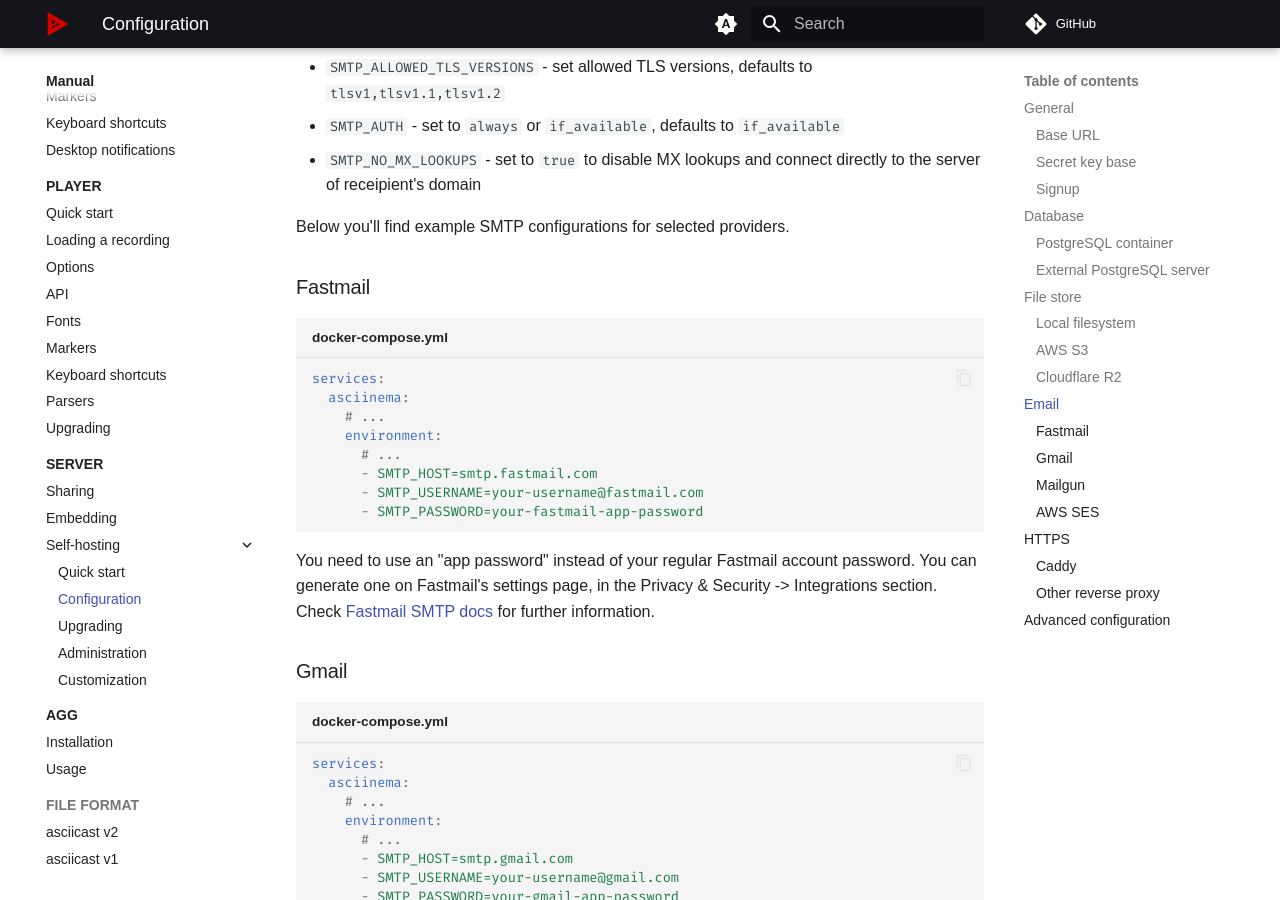
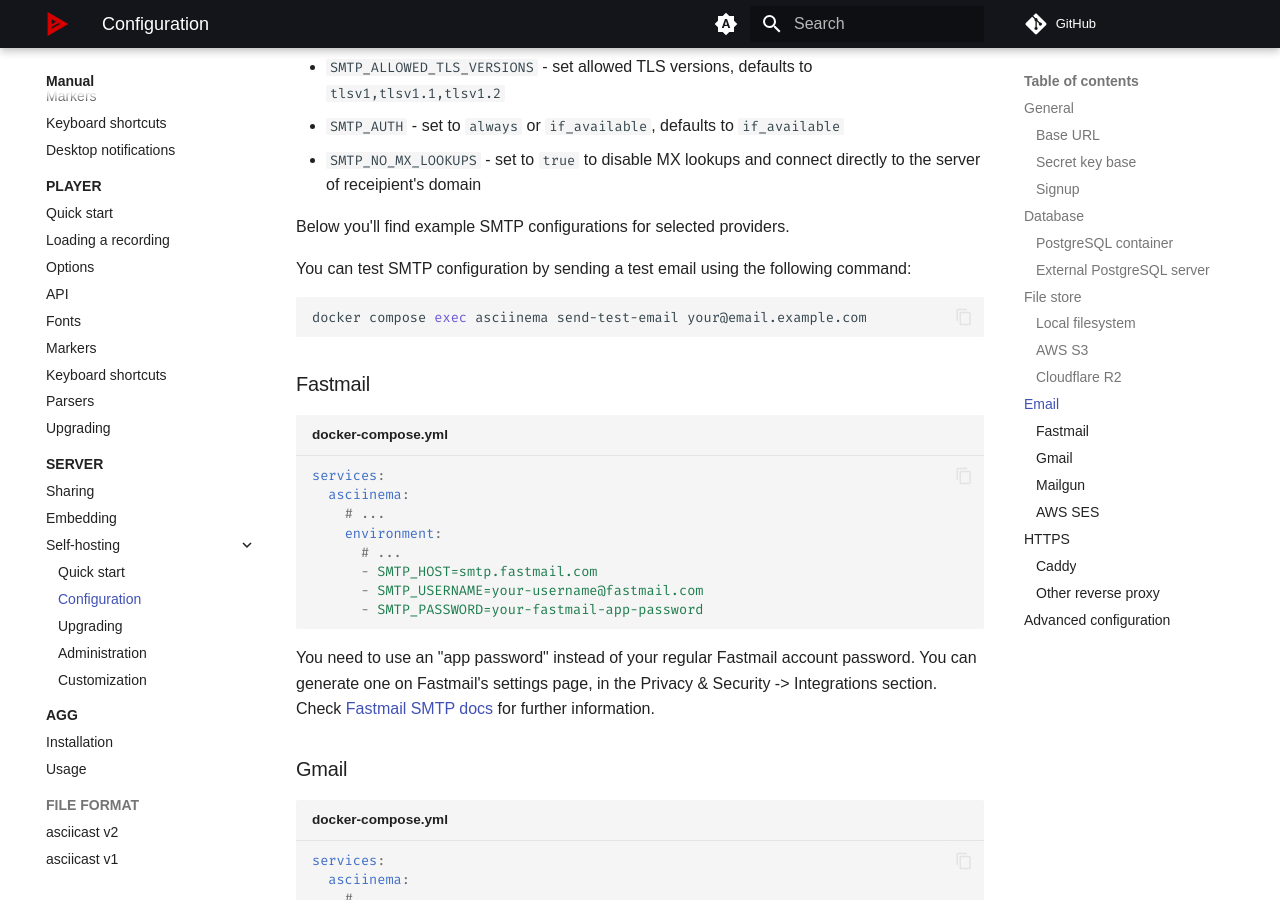
Before and after one commit to ofek/asciinema.github.io, an MkDocs documentation site: the page built from docs/manual/server/self-hosting/configuration.md, in a window 1280 px wide and 900 px high, scrolled down 6667 px. Built offline with MkDocs 1.6.1 and Material for MkDocs 9.7.7, drawn with Linux system fonts in a browser that asks for light colours; some web fonts are replaced; comment, search, counter and statistics services are not loaded.

Commit message:
Add instructions for testing SMTP configuration

````diff
--- a/docs/manual/server/self-hosting/configuration.md
+++ b/docs/manual/server/self-hosting/configuration.md
@@ -329,6 +329,13 @@
 
 Below you'll find example SMTP configurations for selected providers.
 
+You can test SMTP configuration by sending a test email using the following
+command:
+
+```sh
+docker compose exec asciinema send-test-email your@email.example.com
+```
+
 ### Fastmail
 
 ```yaml title="docker-compose.yml"
````
